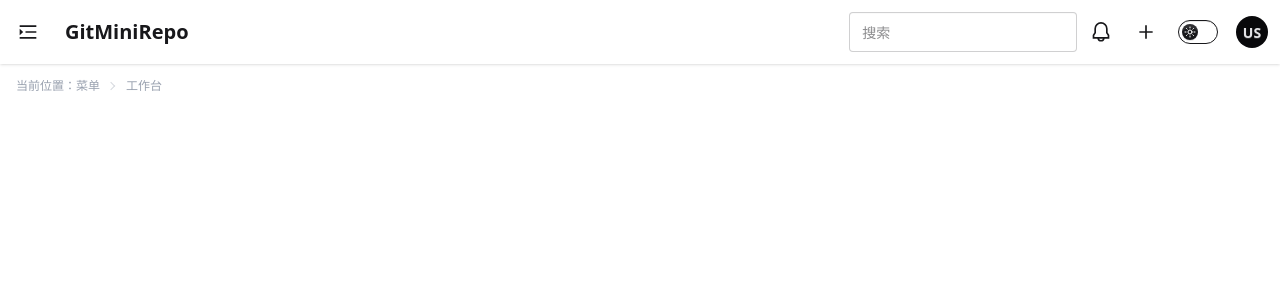
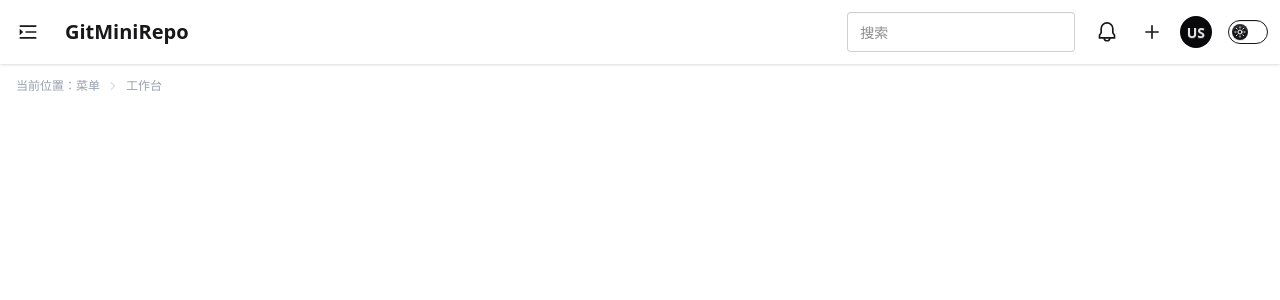
Before and after one commit to wangkx0227/MiniRepo, a Python web app: template templates/bases.html in a window 1280 px wide. Shown: the top 300 px of the page. Run offline with Jinja, Linux system fonts and the light colour scheme; the template is opened without the code that fills it, so the values that code supplies are empty; some libraries are stand-ins or nearby versions.

Commit message:
更新图标样式

```diff
--- a/templates/bases.html
+++ b/templates/bases.html
@@ -106,7 +106,7 @@ text-gray-400 次要字体
             <a class="btn btn-ghost text-xl">GitMiniRepo</a>
         </div>
         <div class="flex-one">
-            <input type="text" placeholder="搜索" class="input input-bordered w-24 md:w-auto"/>
+            <input type="text" placeholder="搜索" class="input input-bordered w-24 md:w-auto mr-2"/>
             <!--通知按钮-->
             <button class="btn btn-ghost btn-circle">
                 <s2-icon name="index_notification"></s2-icon>
@@ -133,13 +133,7 @@ text-gray-400 次要字体
                         新建代码片段</a></li>
                 </ul>
             </div>
-            <!--主题切换器-->
-            <label class="toggle text-base-content ml-2 mr-2.5">
-                <input type="checkbox" value="theme" id="theme" class="theme-controller"/>
-                <s2-icon name="index_switch_sun"></s2-icon>
-                <s2-icon name="index_switch_moon"></s2-icon>
-            </label>
-            <!--用户-->
+             <!--用户-->
             <div class="dropdown dropdown-end ">
                 <div tabindex="0" role="button" class="btn btn-ghost btn-circle avatar">
                     <div class="avatar avatar-placeholder">
@@ -177,6 +171,13 @@ text-gray-400 次要字体
                         退出登录</a></li>
                 </ul>
             </div>
+            <!--主题切换器-->
+            <label class="toggle text-base-content ml-2 mr-1 ">
+                <input type="checkbox" value="theme" id="theme" class="theme-controller"/>
+                <s2-icon name="index_switch_sun"></s2-icon>
+                <s2-icon name="index_switch_moon"></s2-icon>
+            </label>
+
         </div>
     </div>
     <div class="main flex flex-1 flex-col px-4 pb-4">
```
